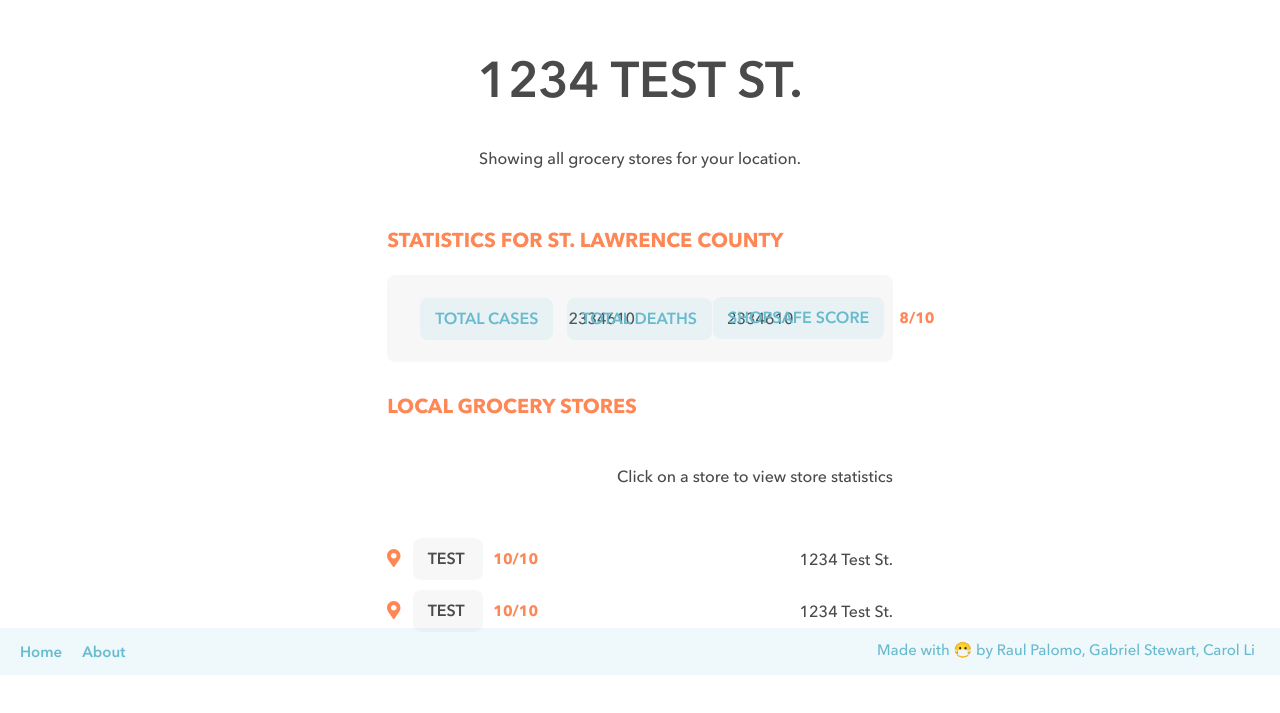
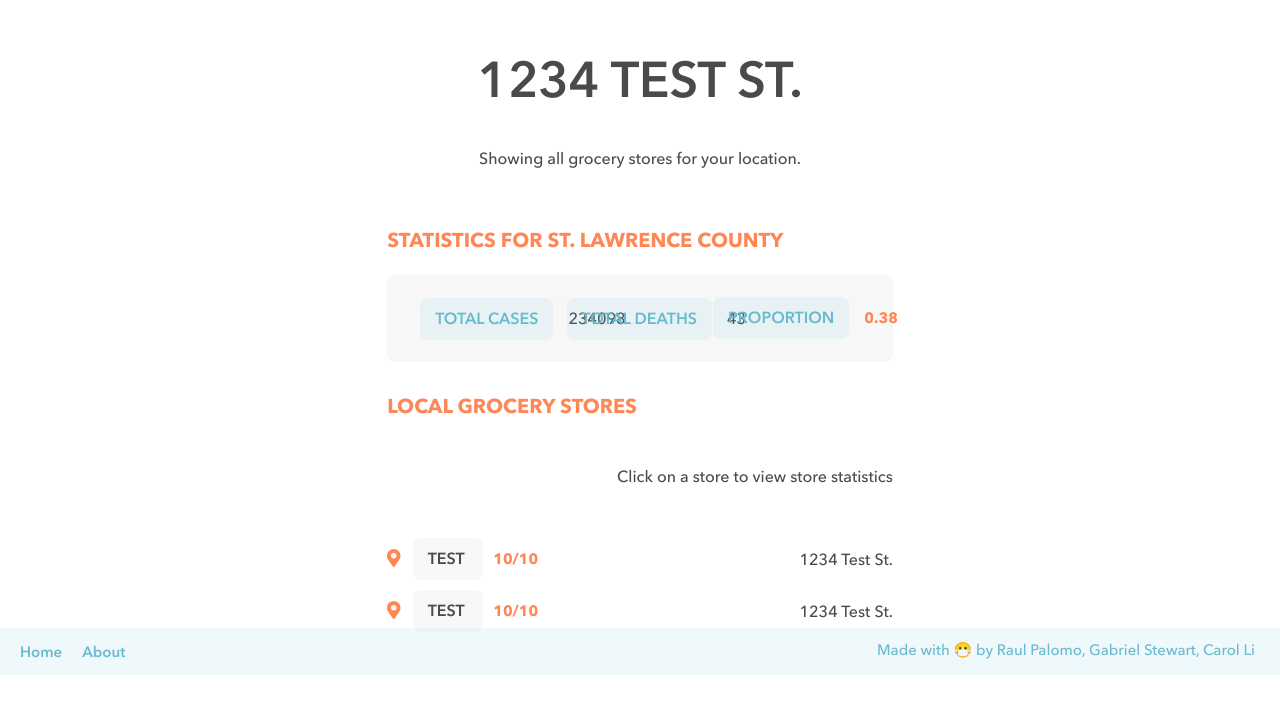
Before and after one commit to googleinterns/step32-2020, an Angular app in the folder shopsafe-frontend/: page /result in a window 1280 px wide. Shown: the part 125-838 px from the top of the page. Built offline with nearby package versions, Linux system fonts and the light colour scheme.

Commit message:
Implement back button

```diff
--- a/shopsafe-frontend/src/app/classes/county-stats/county-stats.ts
+++ b/shopsafe-frontend/src/app/classes/county-stats/county-stats.ts
@@ -1,4 +1,6 @@
-export class CountyStats {
+import { CountyStatsInterface } from 'src/app/interfaces/interface';
+
+export class CountyStats implements CountyStatsInterface {
     countyName: string = '';
     stateName: string = '';
     cases: number;
--- a/shopsafe-frontend/src/app/components/result/result.component.html
+++ b/shopsafe-frontend/src/app/components/result/result.component.html
@@ -8,19 +8,19 @@
             <!-- TODO: integrate charts api -->
         </div>
         <div class="stat-bar-wrapper">
-            <h2>Statistics for St. Lawrence County</h2>
+            <h2>Statistics for {{ result.countyStats.countyName }} County</h2>
             <div class="stat-bar">
                 <div class="stat-elem">
                     <a class="stat-obj">TOTAL CASES</a>
-                    <p>2334610</p>
+                    <p>{{ result.countyStats.cases }}</p>
                 </div>
                 <div class="stat-elem" style="text-align: center;">
                     <a class="stat-obj">TOTAL DEATHS</a>
-                    <p>2334610</p>
+                    <p>{{ result.countyStats.deaths }}</p>
                 </div>
                 <div class="stat-elem" style="text-align: right; margin-top: -5px">
-                    <a class="stat-obj">SHOPSAFE SCORE</a>
-                    <p class="shopsafe-score">8/10</p>
+                    <a class="stat-obj">PROPORTION</a>
+                    <p class="shopsafe-score">{{ proportion }}</p>
                 </div>
             </div>
         </div>
--- a/shopsafe-frontend/src/app/components/result/result.component.ts
+++ b/shopsafe-frontend/src/app/components/result/result.component.ts
@@ -5,6 +5,7 @@ import { Observable } from 'rxjs';
 import { Injectable } from '@angular/core';
 import { Result } from '../../classes/result/result';
 import { Router, ActivatedRoute } from '@angular/router';
+import { CountyStats } from 'src/app/classes/county-stats/county-stats';
 
 @Component({
   selector: 'app-result',
@@ -19,13 +20,17 @@ export class ResultComponent implements OnInit {
   @Input() result: Result;
   stores: Store[] = [];
   location: string;
+  proportion: number;
 
   constructor(
     private apiService: ApiService,
   ) { }
 
   ngOnInit(): void {
-    this.initStores();
+    this.init();
+    this.stores = this.result.nearbyStores;
+    // Round proportion to 2 decimal places
+    this.proportion = Math.round((this.result.countyStats.cases / this.result.countyStats.population) * 100) / 100;
   }
 
   getResult(location: string): void {
@@ -36,13 +41,12 @@ export class ResultComponent implements OnInit {
         nearbyStores: (data as any).nearbyStores,
         countyStats: (data as any).countyStats
       });
-    this.stores = this.result.nearbyStores;
   }
 
   // dummy method
-  initStores() : void {
-    this.location = '1234 Test St.';
-    this.stores.push(new Store({
+  init() : void {
+    var tempStores = [];
+    tempStores.push(new Store({
       id: '2347',
       name: 'test',
       address: '1234 Test St.',
@@ -56,7 +60,7 @@ export class ResultComponent implements OnInit {
       masks: 1
     }));
 
-    this.stores.push(new Store({
+    tempStores.push(new Store({
       id: '1234',
       name: 'test',
       address: '1234 Test St.',
@@ -69,6 +73,19 @@ export class ResultComponent implements OnInit {
       hygiene: 1,
       masks: 1
     }));
+
+    this.location = '1234 Test St.';
+
+    this.result = new Result({
+      nearbyStores: tempStores,
+      countyStats: new CountyStats({
+        countyName: 'St. Lawrence',
+        stateName: 'New York',
+        cases: 234098,
+        deaths: 43,
+        population: 623408
+      })
+    })
   }
 
 }
--- a/shopsafe-frontend/src/app/components/store/store.component.css
+++ b/shopsafe-frontend/src/app/components/store/store.component.css
@@ -1,10 +1,16 @@
 #store .heading-text h1 {
+    clear: both;
     text-transform: uppercase;
 }
 
 #store .heading-text {
     padding-bottom: 20px;
     text-align: center;
+}
+
+#store .back-link {
+    text-transform: uppercase;
+    float: left !important;
 }
 
 #store .stat-bar {
--- a/shopsafe-frontend/src/app/components/store/store.component.html
+++ b/shopsafe-frontend/src/app/components/store/store.component.html
@@ -1,6 +1,7 @@
 <div id="store" class="segment">
     <div class="segment-text">
         <div class="heading-text">
+            <a class="back-link" (click)="goBack()"><i class="fas fa-long-arrow-alt-left"></i> &nbsp; Back to Results</a>
             <h1>{{ store.name }}</h1>
             <div id="store-id" hidden>{{ store.id }}</div>
             <p>
--- a/shopsafe-frontend/src/app/components/store/store.component.ts
+++ b/shopsafe-frontend/src/app/components/store/store.component.ts
@@ -82,4 +82,8 @@ export class StoreComponent implements OnInit {
     this.document.location.href = url;
   }
 
+  goBack() {
+    window.history.back();
+  }
+
 }
```
Also changed, not shown: shopsafe-frontend/src/app/interfaces/interface.ts (+8 -0 lines).
